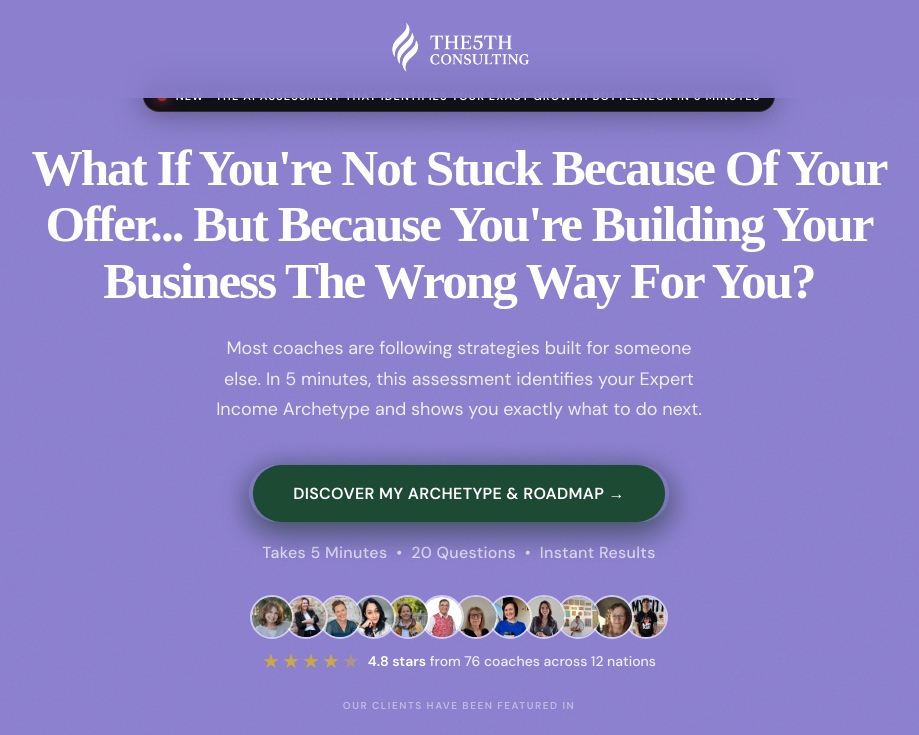
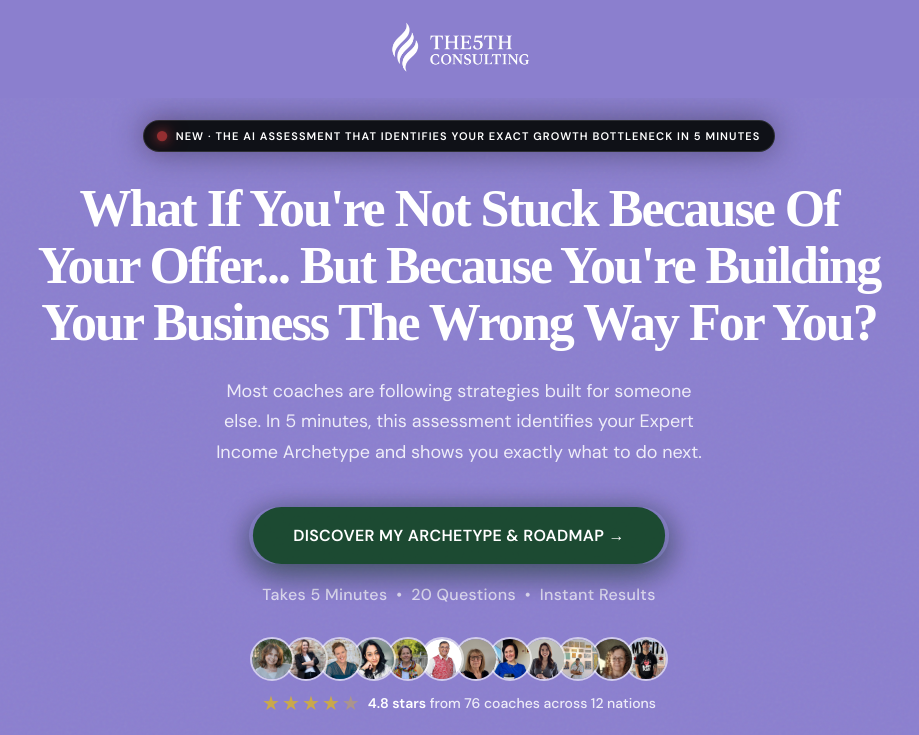
Before and after one commit to indrodip-cmd/quiz-deploy, a Next.js app: page / in a window 1280 px wide. Shown: the top 735 px of the page, without its empty margins (181-1100 px from the left). Built offline with nearby package versions, Linux system fonts and the light colour scheme; a web font is replaced by a local one.

Commit message:
Fix eyebrow cut off — increase desktop hero paddingTop to 120px

```diff
--- a/app/page.tsx
+++ b/app/page.tsx
@@ -1374,7 +1374,7 @@ function LandingPage({ onStart }: { onStart: () => void }) {
       </motion.nav>
 
       {/* ══ HERO ══ */}
-      <section className="qp-hero" style={{ paddingTop: isMobile ? '100px' : '80px', paddingBottom: isMobile ? '60px' : '220px', paddingLeft: isMobile ? '16px' : 'clamp(16px, 5vw, 48px)', paddingRight: isMobile ? '16px' : 'clamp(16px, 5vw, 48px)', overflow: 'hidden', position: 'relative' }}>
+      <section className="qp-hero" style={{ paddingTop: isMobile ? '100px' : '120px', paddingBottom: isMobile ? '60px' : '220px', paddingLeft: isMobile ? '16px' : 'clamp(16px, 5vw, 48px)', paddingRight: isMobile ? '16px' : 'clamp(16px, 5vw, 48px)', overflow: 'hidden', position: 'relative' }}>
         <div className="qp-hero-grain" aria-hidden="true" />
         <div className="qp-hero-inner" style={{ position: 'relative', zIndex: 2 }}>
 
@@ -1415,7 +1415,7 @@ function LandingPage({ onStart }: { onStart: () => void }) {
           </motion.div>
 
           <motion.h1 className="qp-h1" initial="hidden" animate="visible" variants={fadeUp} custom={1} style={{
-            fontSize: isMobile ? 'clamp(28px, 7vw, 42px)' : 'clamp(36px, 4vw, 58px)',
+            fontSize: isMobile ? 'clamp(28px, 7vw, 42px)' : '52px',
             fontWeight: 800,
             lineHeight: isMobile ? 1.2 : 1.1,
             color: '#ffffff',
```
